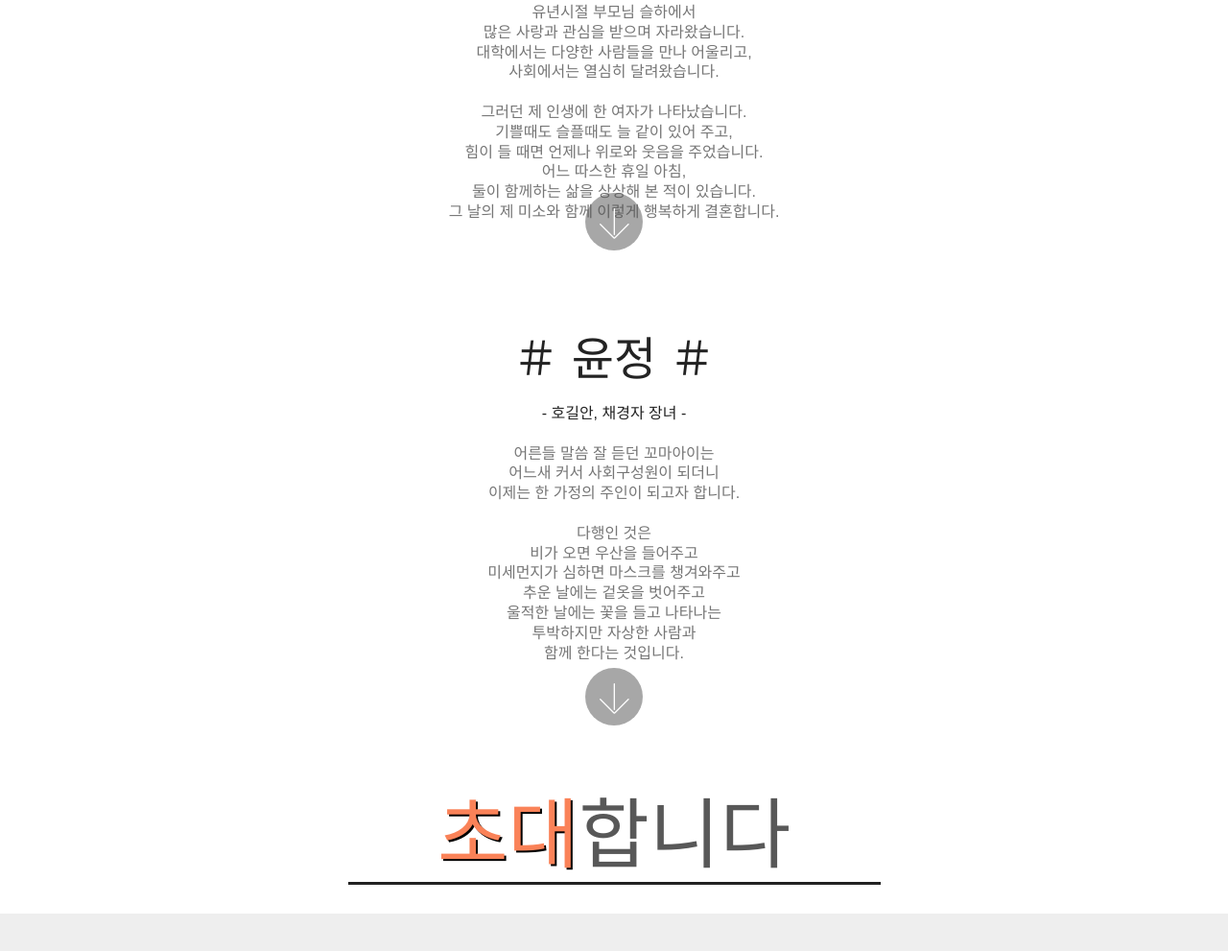
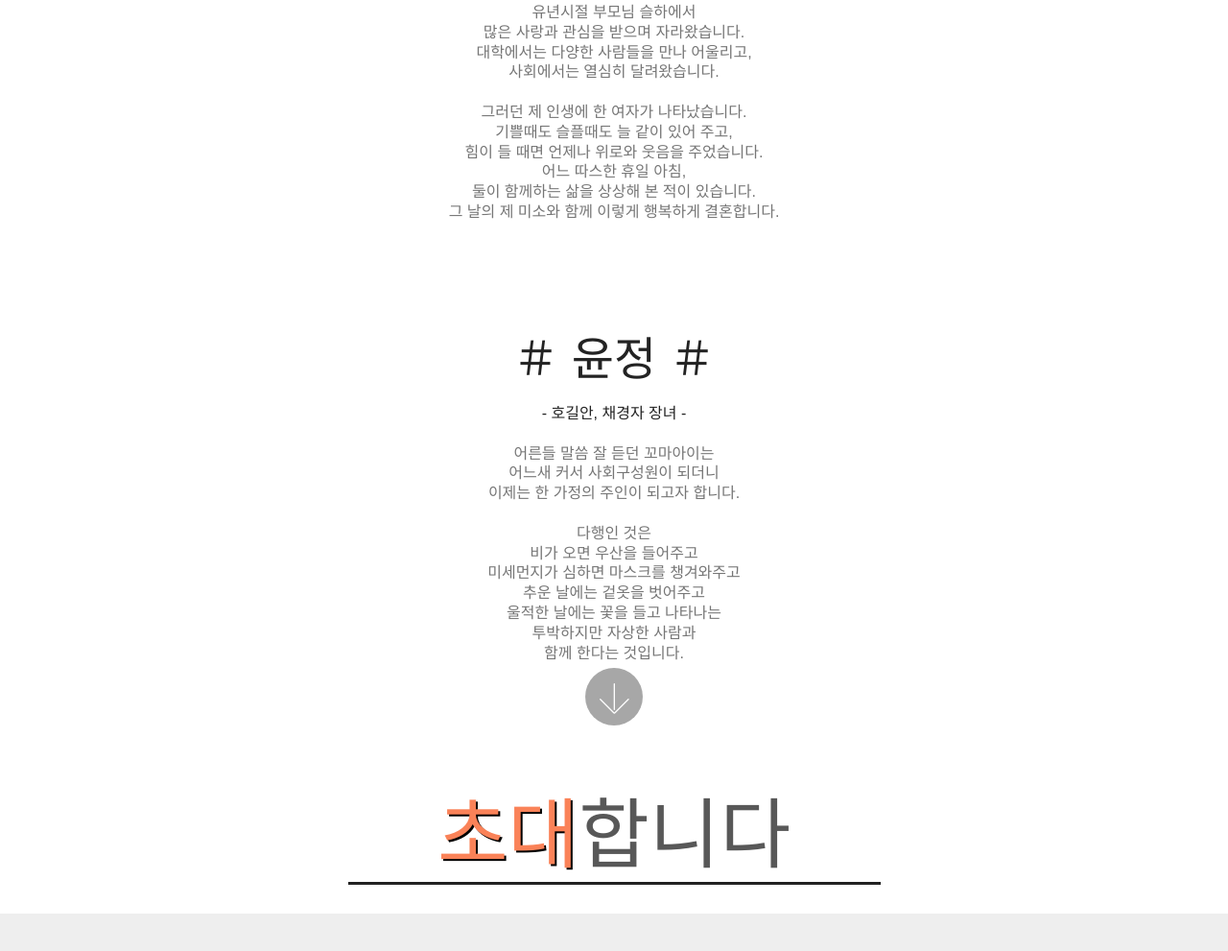
Before and after one commit to hoooooyj/yongnam-yoonjung-wedding, a plain HTML site: page index.html in a window 1280 px wide. Shown: the part 1120-2111 px from the top of the page at 96% size. Drawn offline with Linux system fonts and the light colour scheme; files whose address does not match are found by name; a web font is replaced by a local one.

Commit message:
Remove unecessary anchor

```diff
--- a/index.html
+++ b/index.html
@@ -72,11 +72,6 @@
 
             </div>
         </div>
-    </div>
-	<div class="mbr-arrow hidden-sm-down" aria-hidden="true">
-        <a href="#next">
-            <i class="mbri-down mbr-iconfont"></i>
-        </a>
     </div>
 </section>
 
```
